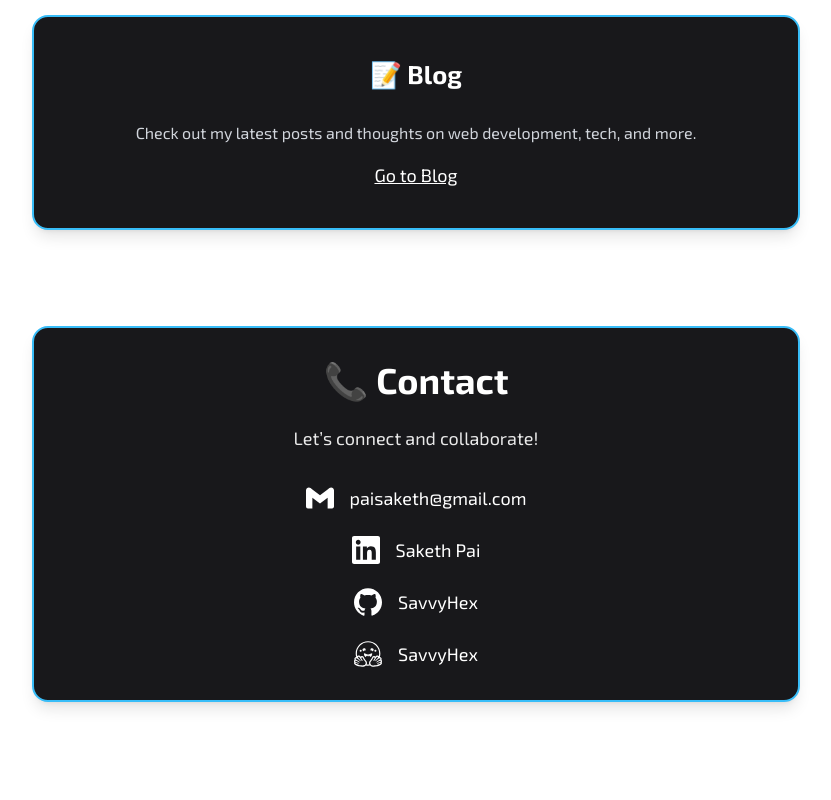
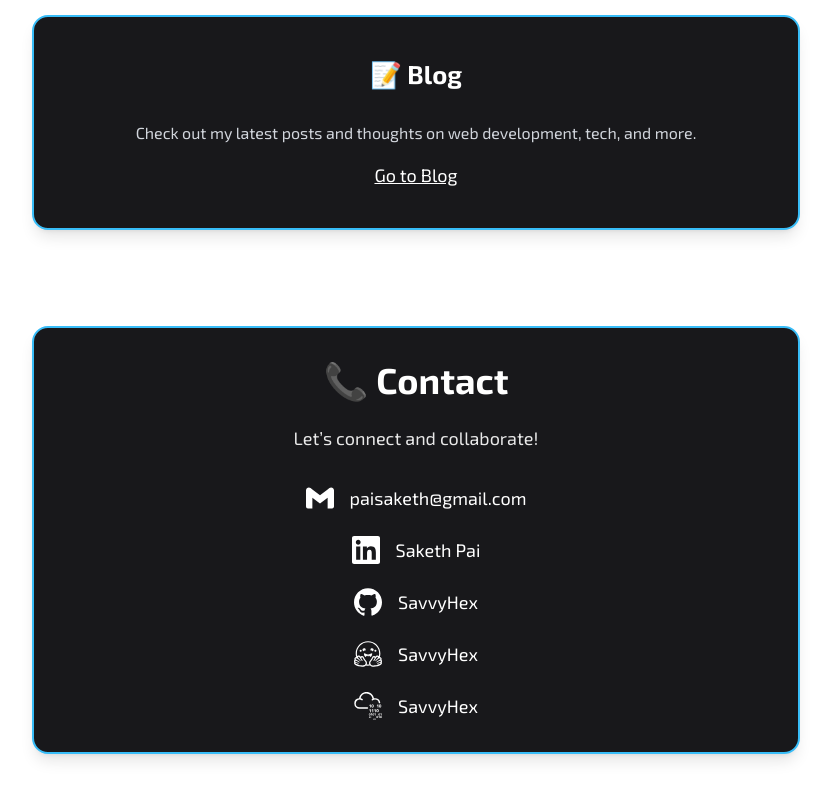
Before and after one commit to SavvyHex/sakethpai.me, a Next.js app: page / in a window 1280 px wide. Shown: the part 2536-3336 px from the top of the page, without its empty margins (224-1055 px from the left). Before the commit the page ends 3286 px from the top, so only its background shows below. Built offline with nearby package versions, Linux system fonts and the light colour scheme; no server answers; a web font is replaced by a local one.

Commit message:
Add THM account

```diff
--- a/app/components/FaceContact.tsx
+++ b/app/components/FaceContact.tsx
@@ -1,5 +1,5 @@
 import React from "react";
-import { SiLinkedin, SiGithub, SiHuggingface, SiGmail } from "react-icons/si";
+import { SiLinkedin, SiGithub, SiHuggingface, SiGmail, SiTryhackme } from "react-icons/si";
 
 export default function FaceContact() {
   return (
@@ -49,6 +49,16 @@ export default function FaceContact() {
           <SiHuggingface size={28} />
           <span className="font-medium text-lg text-center">SavvyHex</span>
         </a>
+
+        <a
+          href="https://tryhackme.com/p/SavvyHex"
+          target="_blank"
+          rel="noopener noreferrer"
+          className="flex items-center justify-center gap-4 hover:text-yellow-300 transition-colors"
+        >
+          <SiTryhackme size={28} />
+          <span className="font-medium text-lg text-center">SavvyHex</span>
+        </a>
       </div>
     </div>
   );
```
